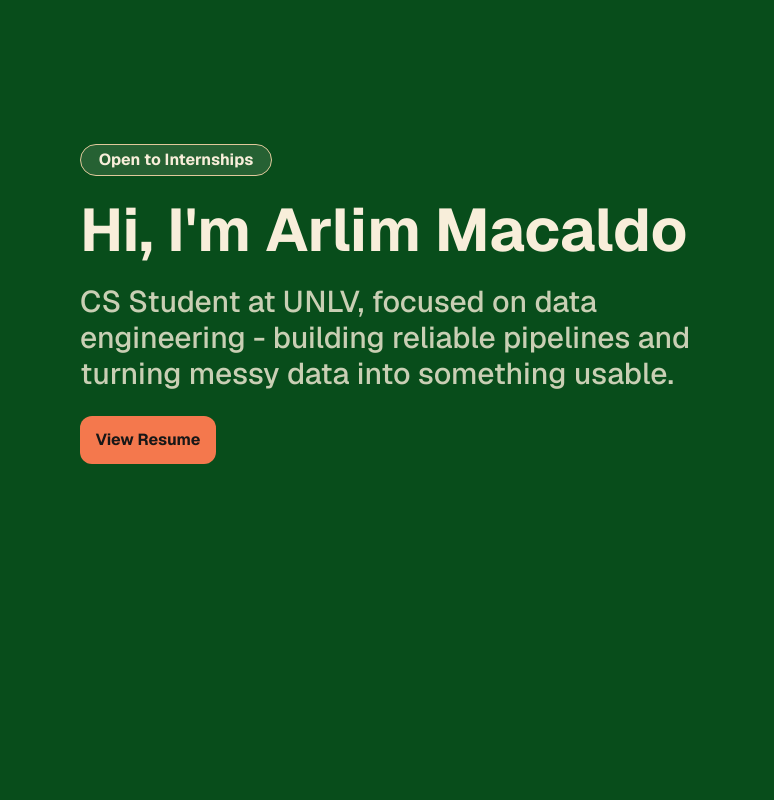
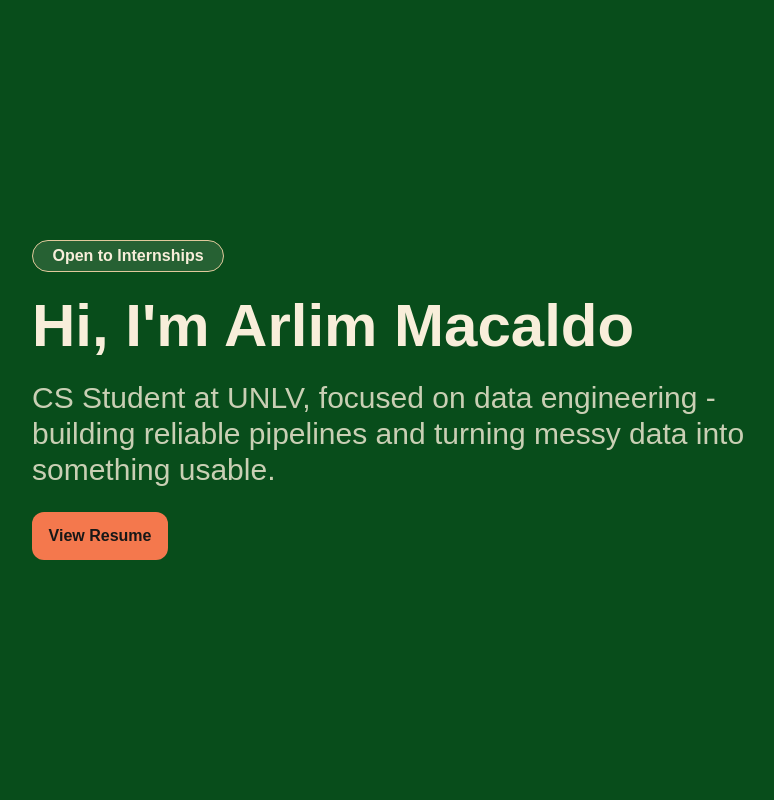
Before and after one commit to ArMac05/ArMac05.github.io, a Next.js app: page / in a window 1280 px wide. Shown: the top 800 px of the page, without its empty margins (16-790 px from the left). Built offline with nearby package versions, Linux system fonts and the light colour scheme.

Commit message:
feat: Added a hero section component. main page now contains the hero section. Anything inside the hero will be in the component.

```diff
--- a/app/page.tsx
+++ b/app/page.tsx
@@ -1,38 +1,22 @@
 import { Tag } from "@/components";
+import HeroSection from "@/components/HeroSection";
 import { ProjectsSection } from "@/components/ProjectsSection";
 import AboutSection from "@/components/AboutSection";
+import { ExperienceSection } from "@/components/ExperienceSection";
 
 export default function Home() {
   return (
-    <div className="flex flex-col flex-1 items-center justify-center font-sans bg-white">
+    <div className="bg-white">
       {/* Hero Card */}
-      <div className="w-screen h-screen bg-hero-background">
-        <div className="flex flex-col items-start max-w-1/2 m-24 mt-36 gap-6">
-          <Tag
-            text="Open to Internships"
-            className="flex flex-column items-center justify-center bg-Cream/12 w-48 h-8 rounded-2xl border border-chip-border font-bold text-Cream text-center"
-          ></Tag>
-          <div className="">
-            <p className="font-bold text-6xl text-Cream">
-              Hi, I'm Arlim Macaldo
-            </p>
-          </div>
-          <div>
-            <p className="font-medium text-3xl text-Cream-Dimmed">
-              CS Student at UNLV, focused on data engineering - building
-              reliable pipelines and turning messy data into something usable.
-            </p>
-          </div>
-          <button className="bg-Coral font-bold text-base rounded-xl w-34 h-12">
-            View Resume
-          </button>
-        </div>
-      </div>
+      <HeroSection />
       {/* About Me */}
       <AboutSection />
 
       {/* Projects */}
       <ProjectsSection />
+
+      {/* Experiences */}
+      <ExperienceSection />
     </div>
   );
 }
--- /dev/null
+++ b/components/HeroSection.tsx
@@ -0,0 +1,28 @@
+import Tag from "@/components/tag";
+export default function HeroSection() {
+  return (
+    <section
+      id="hero"
+      className="w-full h-screen bg-hero-background px-12 py-16 flex items-center"
+    >
+      <div className="flex flex-col items-start gap-6 max-w-3xl">
+        <Tag
+          text="Open to Internships"
+          className="flex flex-col items-center justify-center bg-Cream/12 w-48 h-8 rounded-2xl border border-chip-border font-bold text-Cream text-center"
+        ></Tag>
+        <div className="">
+          <p className="font-bold text-6xl text-Cream">Hi, I'm Arlim Macaldo</p>
+        </div>
+        <div>
+          <p className="font-medium text-3xl text-Cream-Dimmed">
+            CS Student at UNLV, focused on data engineering - building reliable
+            pipelines and turning messy data into something usable.
+          </p>
+        </div>
+        <button className="bg-Coral font-bold text-base rounded-xl w-34 h-12">
+          View Resume
+        </button>
+      </div>
+    </section>
+  );
+}
```
